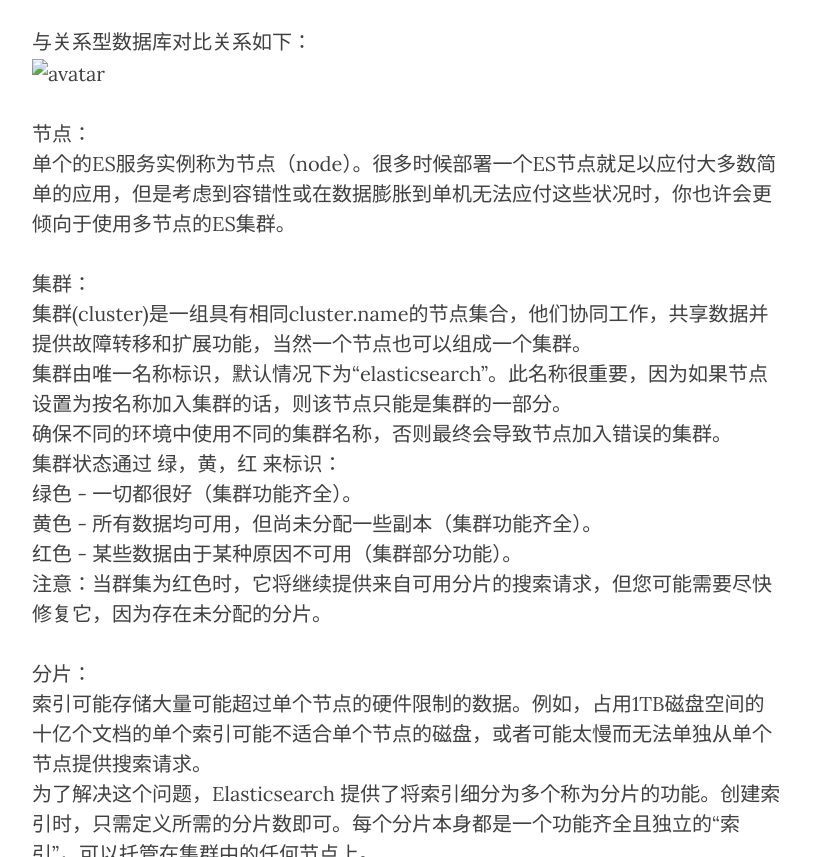
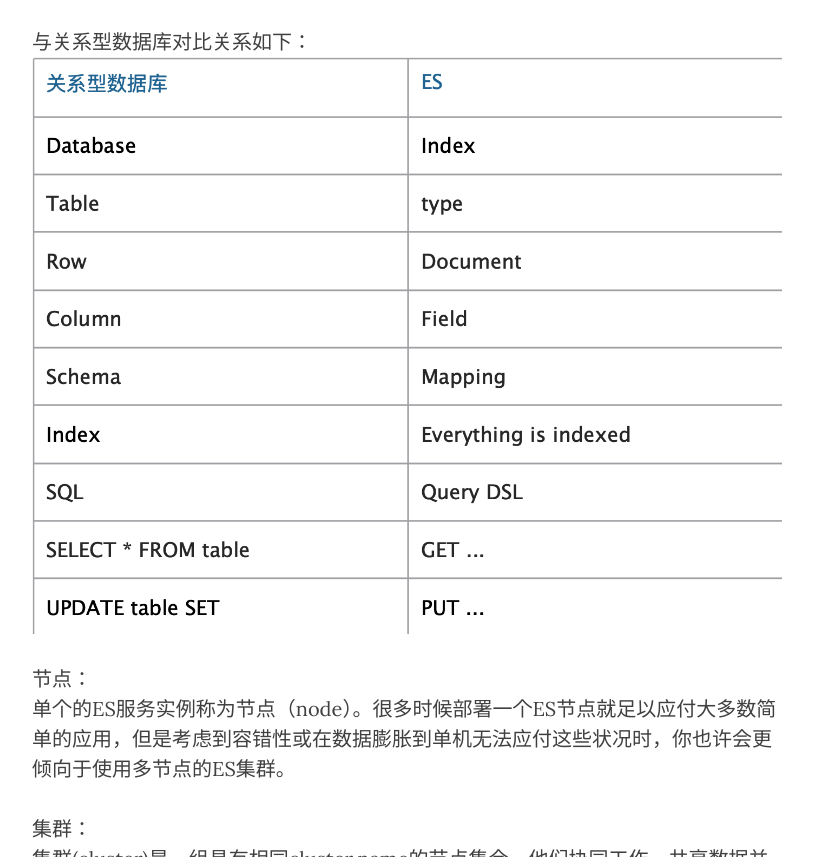
Before and after one commit to Guancc/Guancc.github.io, a plain HTML site: page 2020/09/30/ES/ES简介/index.html in a window 1280 px wide. Shown: the part 1395-2252 px from the top of the page, without its empty margins (233-1046 px from the left). Drawn offline with nearby package versions, Linux system fonts and the light colour scheme; files whose address does not match are found by name.

Commit message:
Site updated: 2020-10-01 23:58:06

```diff
--- a/2020/09/30/ES/ES简介/index.html
+++ b/2020/09/30/ES/ES简介/index.html
@@ -200,7 +200,7 @@
 <p>索引：<br>ES将它的数据存储在一个或者多个索引中。用sql领域的术语来类比，索引就像数据库，可以向索引写入文档或者从索引中读取文档，并通过ES内部使用的Lucene将数据写入索引或从索引中检索数据。索引是具有某些类似特征的文档集合，索引由名称标识（必须全部小写）。</p>
 <p>文档：<br>文档是可以建立索引的基本信息单元。例如，您可以为单个客户提供文档，为单个产品提供一个文档，为单个订单提供一个文档。该文档以JSON（JavaScript Object Notation）表示，JSON是一种普遍存在的互联网数据交换格式。在索引/类型中，您可以根据需要存储任意数量的文档。请注意，尽管文档实际上驻留在索引中，但实际上必须将文档编入索引/分配给索引中的类型。</p>
 <p>映射（mapping）：<br>ES中的索引模式叫做Mapping。索引中的每个文档都有一个type，每个type拥有自己的模式或者模式定义。用户可以设置一些参数，来决定如何将输入文本分割为词条，哪些词条应该被过滤掉，或者哪些附加处理时有必要被调用的。如排序时所需的字段内容信息，者就是mapping扮演的角色。</p>
-<p>与关系型数据库对比关系如下：<br><img src="public/img/ES%E4%B8%8E%E5%85%B3%E7%B3%BB%E5%9E%8B%E6%95%B0%E6%8D%AE%E5%BA%93%E5%AF%B9%E6%AF%94.png" alt="avatar"></p>
+<p>与关系型数据库对比关系如下：<br><img src="source/imgs/ES%E4%B8%8E%E5%85%B3%E7%B3%BB%E5%9E%8B%E6%95%B0%E6%8D%AE%E5%BA%93%E5%AF%B9%E6%AF%94.png" alt="avatar"></p>
 <p>节点：<br>单个的ES服务实例称为节点（node）。很多时候部署一个ES节点就足以应付大多数简单的应用，但是考虑到容错性或在数据膨胀到单机无法应付这些状况时，你也许会更倾向于使用多节点的ES集群。</p>
 <p>集群：<br>集群(cluster)是一组具有相同cluster.name的节点集合，他们协同工作，共享数据并提供故障转移和扩展功能，当然一个节点也可以组成一个集群。<br>集群由唯一名称标识，默认情况下为“elasticsearch”。此名称很重要，因为如果节点设置为按名称加入集群的话，则该节点只能是集群的一部分。<br>确保不同的环境中使用不同的集群名称，否则最终会导致节点加入错误的集群。<br>    集群状态通过 绿，黄，红 来标识：<br>    绿色 - 一切都很好（集群功能齐全）。<br>    黄色 - 所有数据均可用，但尚未分配一些副本（集群功能齐全）。<br>    红色 - 某些数据由于某种原因不可用（集群部分功能）。<br>    注意：当群集为红色时，它将继续提供来自可用分片的搜索请求，但您可能需要尽快修复它，因为存在未分配的分片。</p>
 <p>分片：<br>索引可能存储大量可能超过单个节点的硬件限制的数据。例如，占用1TB磁盘空间的十亿个文档的单个索引可能不适合单个节点的磁盘，或者可能太慢而无法单独从单个节点提供搜索请求。<br>为了解决这个问题，Elasticsearch 提供了将索引细分为多个称为分片的功能。创建索引时，只需定义所需的分片数即可。每个分片本身都是一个功能齐全且独立的“索引”，可以托管在集群中的任何节点上。<br>设置分片的目的及原因主要是：<br>    它允许您水平拆分/缩放内容量；<br>    它允许您跨分片（可能在多个节点上）分布和并行化操作，从而提高性能/吞吐量；<br>    分片的分布方式以及如何将其文档聚合回搜索请求的机制完全由 Elasticsearch 管理，对用户而言是透明的。<br>    在可能随时发生故障的网络/云环境中，分片非常有用，建议使用故障转移机制，以防分片/节点以某种方式脱机或因任何原因消失。为此，Elasticsearch 允许您将索引的分片的一个或多个副本制作成所谓的副本分片或简称副本。</p>
```
Also changed, not shown: imgs/ES与关系型数据库对比.png (added).
